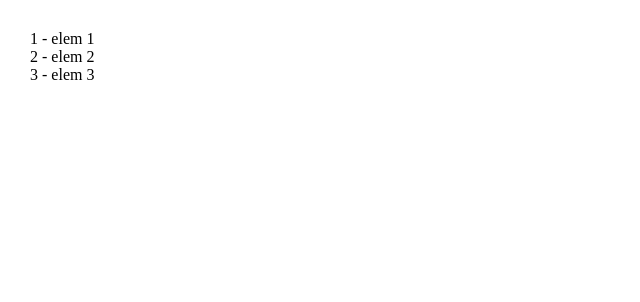
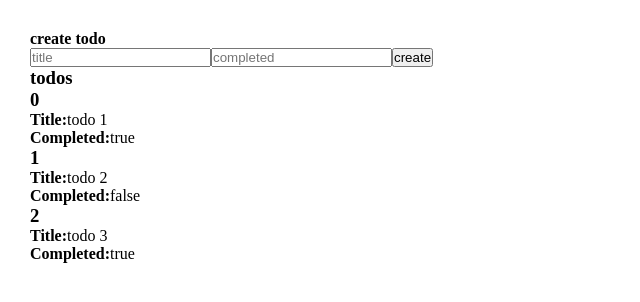
Before and after one commit to alarmshv150/vue-examples, a Vue app: page / in a window 1280 px wide. Shown: the top 302 px of the page, without its empty margins (0-640 px from the left). Built offline with nearby package versions, Linux system fonts and the light colour scheme.

Commit message:
create todo

```diff
--- a/src/App.vue
+++ b/src/App.vue
@@ -1,7 +1,28 @@
 <template>
   <div class="app">
-    <div v-for="elem in list" :key="elem.id">
-      {{ elem.id }} - {{ elem.name }}
+    <!-- prevent default browser behavior -->
+    <form @submit.prevent>
+      <h4>create todo</h4>
+      <!--model binding and input event handling-->
+      <input
+        :value="title"
+        @input="title = $event.target.value"
+        type="text"
+        placeholder="title"
+      />
+      <input
+        :value="completed"
+        @input="completed = $event.target.value"
+        type="text"
+        placeholder="completed"
+      />
+      <button @click="createTodo">create</button>
+    </form>
+    <h3>todos</h3>
+    <div v-for="todo in todos" :key="todo.id">
+      <h3>{{ todo.id }}</h3>
+      <div><strong>Title:</strong>{{ todo.title }}</div>
+      <div><strong>Completed:</strong>{{ todo.completed }}</div>
     </div>
   </div>
 </template>
@@ -10,12 +31,34 @@
 export default {
   data() {
     return {
-      list: [
-        { id: 1, name: "elem 1" },
-        { id: 2, name: "elem 2" },
-        { id: 3, name: "elem 3" },
+      todos: [
+        { id: 0, title: "todo 1", completed: "true" },
+        { id: 1, title: "todo 2", completed: "false" },
+        { id: 2, title: "todo 3", completed: "true" },
       ],
+      title: "",
+      completed: "",
     };
+  },
+  methods: {
+    createTodo() {
+      const newTodo = {
+        id: Date.now(),
+        title: this.title,
+        completed: this.completed,
+      };
+      this.todos.push(newTodo);
+      this.title = "";
+      this.completed = "";
+    },
+
+    /* input event handling
+    inputTitle(event) {
+      this.title = event.target.value;
+    },
+    inputComp(event) {
+      this.completed = event.target.value;
+    }, */
   },
 };
 </script>
```
